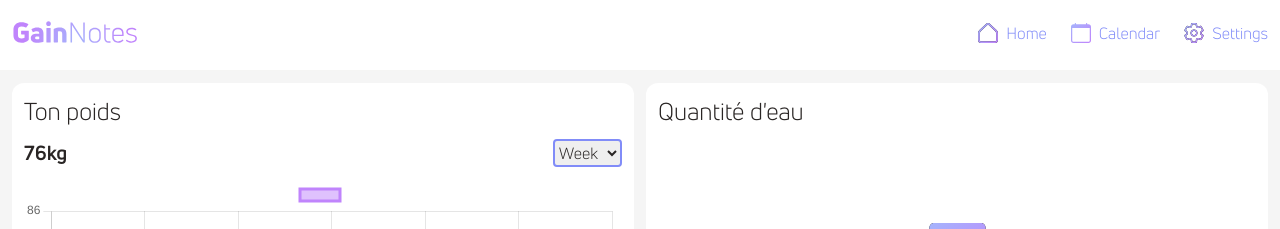
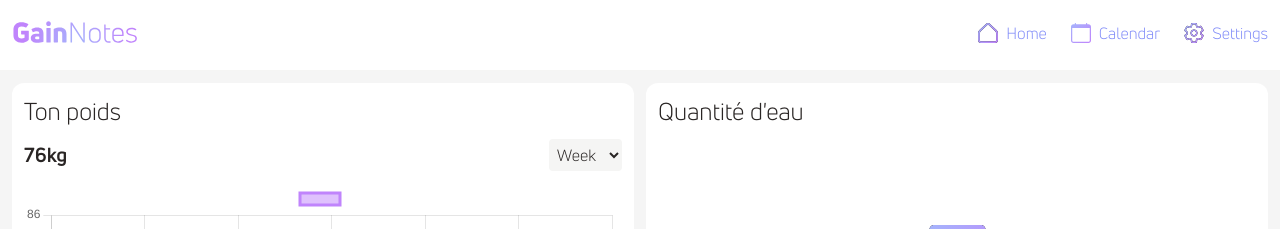
Before and after one commit to deleusec/GainNotes, a Next.js app: page / in a window 1280 px wide. Shown: the top 229 px of the page. Built offline with nearby package versions, Linux system fonts and the light colour scheme.

Commit message:
style update

```diff
--- a/pages/index.js
+++ b/pages/index.js
@@ -61,7 +61,7 @@ export default function Home() {
                     <h2 className={"text-stone-800 text-2xl mb-3"}>Ton poids</h2>
                     <div className={"flex justify-between items-center mb-3"}>
                         <p className={'text-xl font-unineuebold '}>76kg</p>
-                        <select name="scale" id="scale" onChange={(event)=>setScaleValue(event.target.value)} className={"border-2 rounded border-indigo-400"}>
+                        <select name="scale" id="scale" onChange={(event)=>setScaleValue(event.target.value)} className={"p-1 rounded bg-stone-100 outline-0"}>
                             <option value="Week">Week</option>
                             <option value="Month">Month</option>
                             <option value="Year">Year</option>
```
